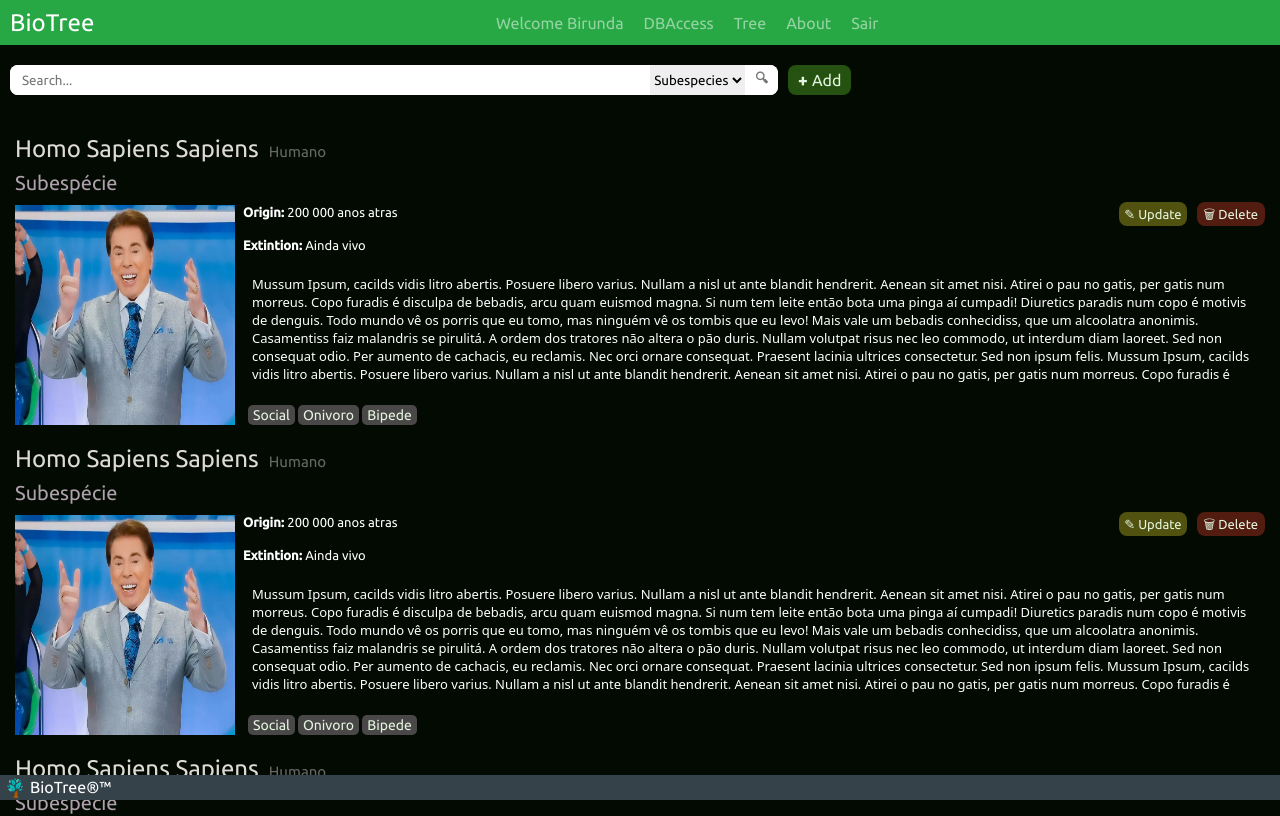
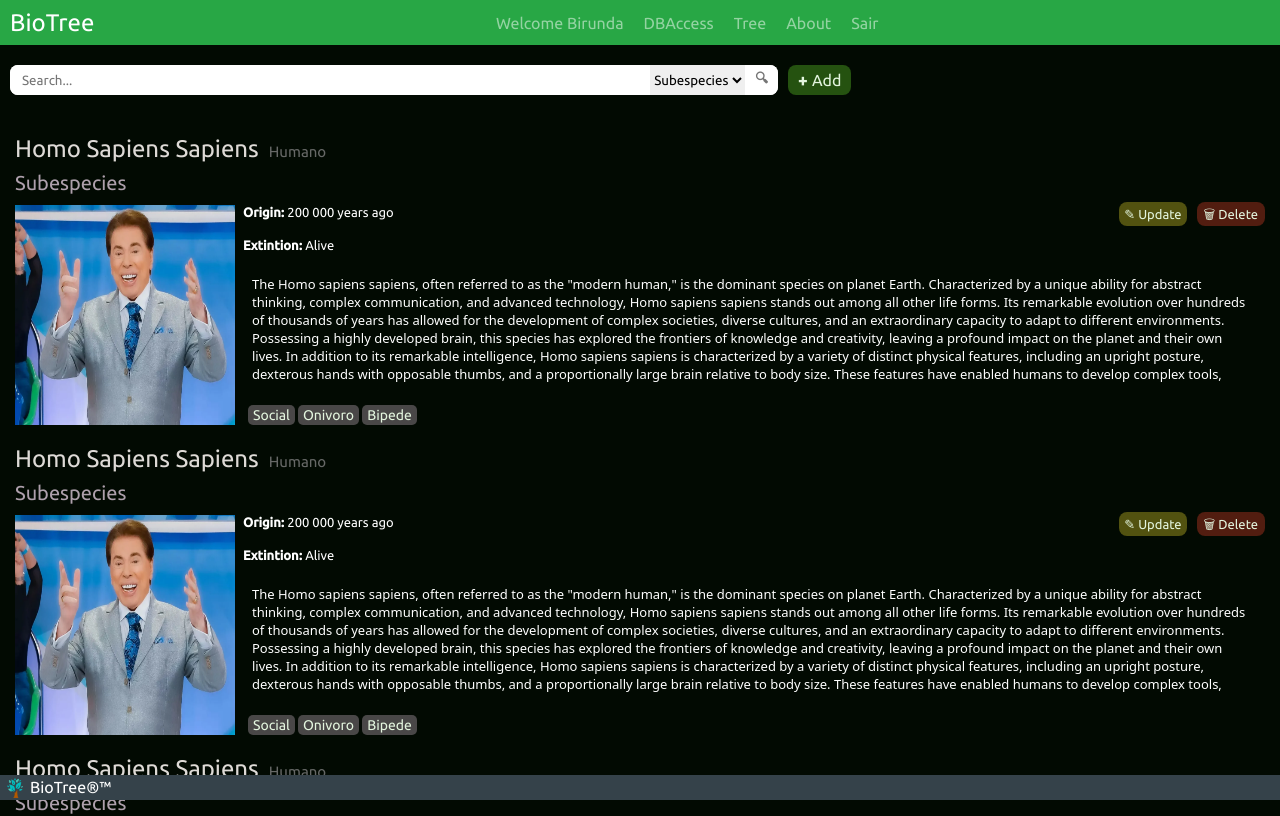
Before and after one commit to Birunda3000/BioTree-front-end, a React (Create React App) app in the folder bio_tree_front_end/: page / in a window 1280 px wide. Shown: the top 816 px of the page. Built offline with nearby package versions, Linux system fonts and the light colour scheme; a web font is replaced by a local one.

Commit message:
chaging mock texts

```diff
--- a/bio_tree_front_end/src/components/taxon_card/taxon_card.js
+++ b/bio_tree_front_end/src/components/taxon_card/taxon_card.js
@@ -10,7 +10,7 @@ function TaxonCard() {
                     <span className="taxon-name">Homo Sapiens Sapiens</span>
                     <span className="taxon-commom-name">Humano</span>
                 </div>
-                <span className="taxon-type">Subespécie</span>
+                <span className="taxon-type">Subespecies</span>
 
                 <div className="taxon-card-body">
 
@@ -19,20 +19,15 @@ function TaxonCard() {
                     <div className="taxon-text-container">
 
                         <div className="info-text teste">
-                            <p><b>Origin: </b>200 000 anos atras</p>
+                            <p><b>Origin: </b>200 000 years ago</p>
                             <div>
                                 <a className="update-button">✎ Update</a>
                                 <a className="delete-button">🗑 Delete</a>
                             </div>
                         </div>
-                        <p className="info-text"><b>Extintion: </b>Ainda vivo</p>
-                        <p className="taxon-card-description">
-                            Mussum Ipsum, cacilds vidis litro abertis. Posuere libero varius. Nullam a nisl ut ante blandit hendrerit. Aenean sit amet nisi. Atirei o pau no gatis, per gatis num morreus. Copo furadis é disculpa de bebadis, arcu quam euismod magna. Si num tem leite então bota uma pinga aí cumpadi!
-                            Diuretics paradis num copo é motivis de denguis. Todo mundo vê os porris que eu tomo, mas ninguém vê os tombis que eu levo! Mais vale um bebadis conhecidiss, que um alcoolatra anonimis. Casamentiss faiz malandris se pirulitá.
-                            A ordem dos tratores não altera o pão duris. Nullam volutpat risus nec leo commodo, ut interdum diam laoreet. Sed non consequat odio. Per aumento de cachacis, eu reclamis. Nec orci ornare consequat. Praesent lacinia ultrices consectetur. Sed non ipsum felis.
-                            Mussum Ipsum, cacilds vidis litro abertis. Posuere libero varius. Nullam a nisl ut ante blandit hendrerit. Aenean sit amet nisi. Atirei o pau no gatis, per gatis num morreus. Copo furadis é disculpa de bebadis, arcu quam euismod magna. Si num tem leite então bota uma pinga aí cumpadi!
-                            Diuretics paradis num copo é motivis de denguis. Todo mundo vê os porris que eu tomo, mas ninguém vê os tombis que eu levo! Mais vale um bebadis conhecidiss, que um alcoolatra anonimis. Casamentiss faiz malandris se pirulitá.
-                            A ordem dos tratores não altera o pão duris. Nullam volutpat risus nec leo commodo, ut interdum diam laoreet. Sed non consequat odio. Per aumento de cachacis, eu reclamis. Nec orci ornare consequat. Praesent lacinia ultrices consectetur. Sed non ipsum felis.
+                        <p className="info-text"><b>Extintion: </b>Alive</p>
+                        <p className="taxon-card-description"> The Homo sapiens sapiens, often referred to as the "modern human," is the dominant species on planet Earth. Characterized by a unique ability for abstract thinking, complex communication, and advanced technology, Homo sapiens sapiens stands out among all other life forms. Its remarkable evolution over hundreds of thousands of years has allowed for the development of complex societies, diverse cultures, and an extraordinary capacity to adapt to different environments. Possessing a highly developed brain, this species has explored the frontiers of knowledge and creativity, leaving a profound impact on the planet and their own lives.
+    In addition to its remarkable intelligence, Homo sapiens sapiens is characterized by a variety of distinct physical features, including an upright posture, dexterous hands with opposable thumbs, and a proportionally large brain relative to body size. These features have enabled humans to develop complex tools, master agriculture and animal domestication, and create highly organized societies. The ability to create, learn, adapt, and cooperate has made Homo sapiens sapiens the most influential species in the history of Earth, shaping the natural world and building civilizations that span from the earliest villages to today's global metropolises.
                         </p>
 
                         <ul className="taxon-tag-list">
```
